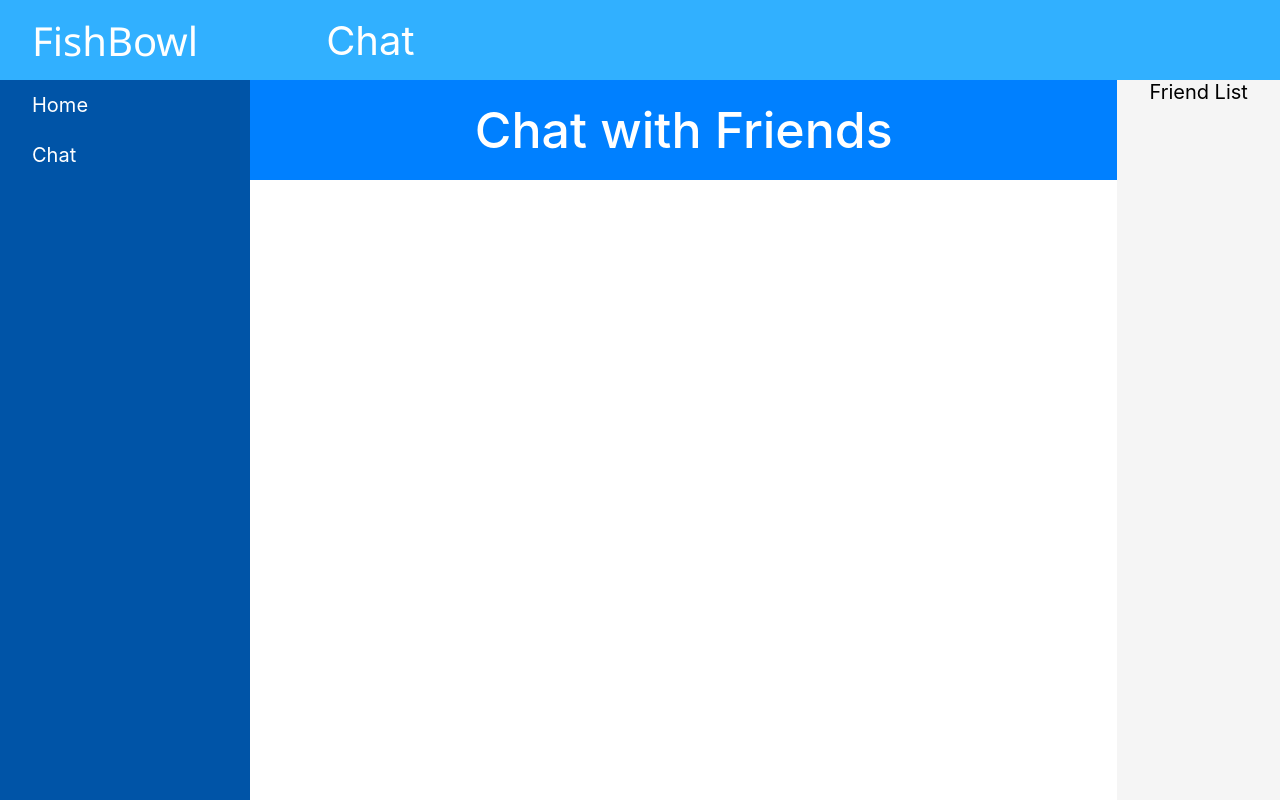
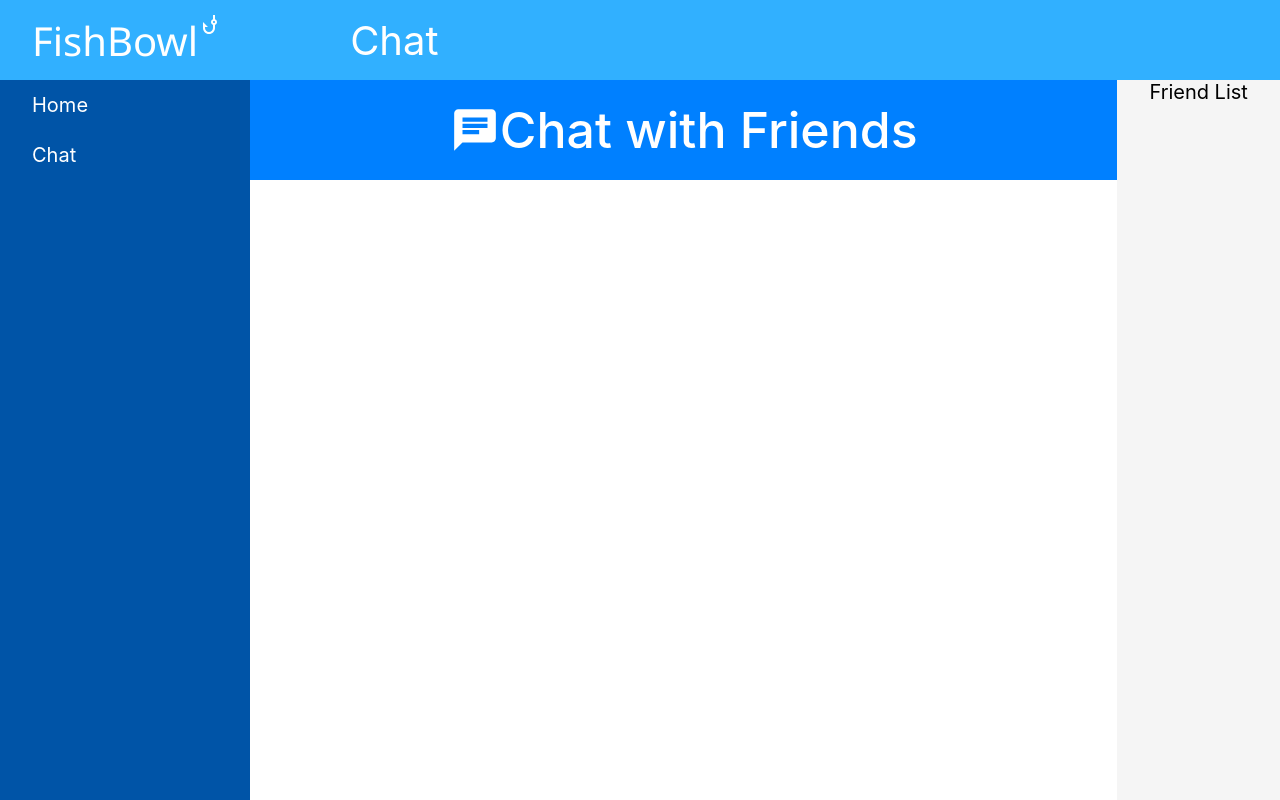
Before and after one commit to jedgray36/chat-app, a React (Create React App) app: page /Chat in a window 1280 px wide. Built offline with nearby package versions, Linux system fonts and the light colour scheme.

Commit message:
icons added

```diff
--- a/package.json
+++ b/package.json
@@ -3,6 +3,10 @@
   "version": "0.1.0",
   "private": true,
   "dependencies": {
+    "@emotion/react": "^11.11.3",
+    "@emotion/styled": "^11.11.0",
+    "@mui/icons-material": "^5.15.2",
+    "@mui/material": "^5.15.2",
     "@testing-library/jest-dom": "^5.17.0",
     "@testing-library/react": "^13.4.0",
     "@testing-library/user-event": "^13.5.0",
--- a/src/components/Header.tsx
+++ b/src/components/Header.tsx
@@ -1,7 +1,7 @@
 import React from 'react';
 import {useLocation } from 'react-router-dom';
 import '../styles/header.css'
-
+import PhishingIcon from '@mui/icons-material/Phishing';
 
 
 
@@ -23,7 +23,7 @@ const getPageName = () => {
     return (
         <>
           <div className='header'>
-          <div className='logo'>FishBowl</div>
+          <div className='logo'>FishBowl <PhishingIcon /></div>
             <div>{getPageName()}</div>
           </div>
           </>
--- a/src/data/sidebarData.ts
+++ b/src/data/sidebarData.ts
@@ -1,3 +1,4 @@
+import HomeIcon from '@mui/icons-material/Home';
 
 export const sidebarData = [
     {
--- a/src/pages/Chat.tsx
+++ b/src/pages/Chat.tsx
@@ -1,12 +1,12 @@
 import React from 'react';
 import FriendsList from '../components/FriendsList';
-
+import ChatIcon from '@mui/icons-material/Chat';
 
 
 const Chat = () => {
     return (
       <>
-      <div className='page-title'>Chat with Friends</div>
+      <div className='page-title'> <ChatIcon fontSize='inherit'/> Chat with Friends</div>
       <FriendsList />
       </>
     );
--- a/src/pages/Home.tsx
+++ b/src/pages/Home.tsx
@@ -1,12 +1,12 @@
 import React from 'react';
 import '../styles/home.css'
-
+import HomeIcon from '@mui/icons-material/Home';
 
 
 const Home = () => {
     return (
       <>
-      <div className='page-title'>Welcome to FishBowl</div>
+      <div className='page-title'><HomeIcon fontSize='inherit'/>Welcome to FishBowl</div>
       <div className='mainContent'></div>
       </>
     );
```
Also changed, not shown: 1 other file (tests, documents, lock files or other folders).
